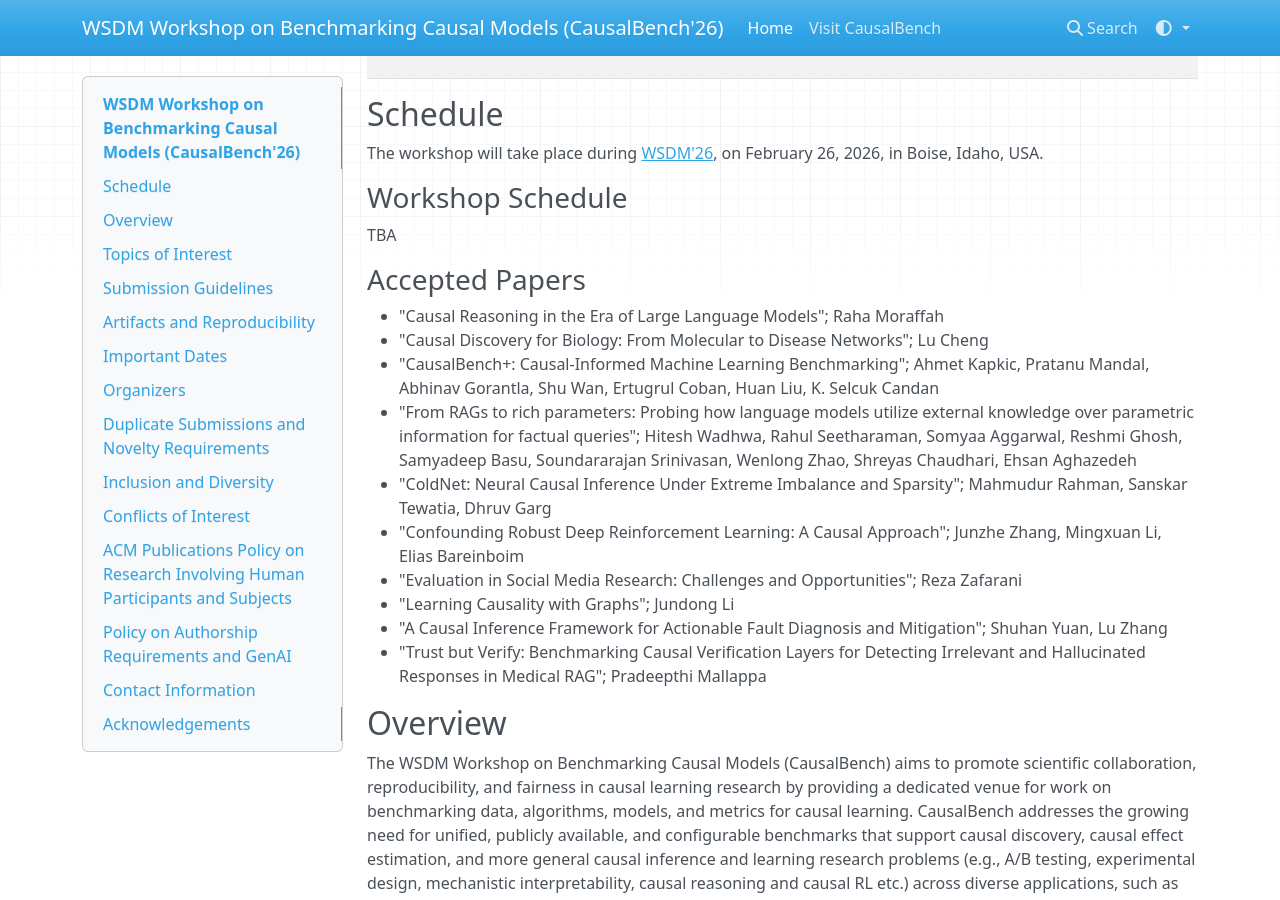
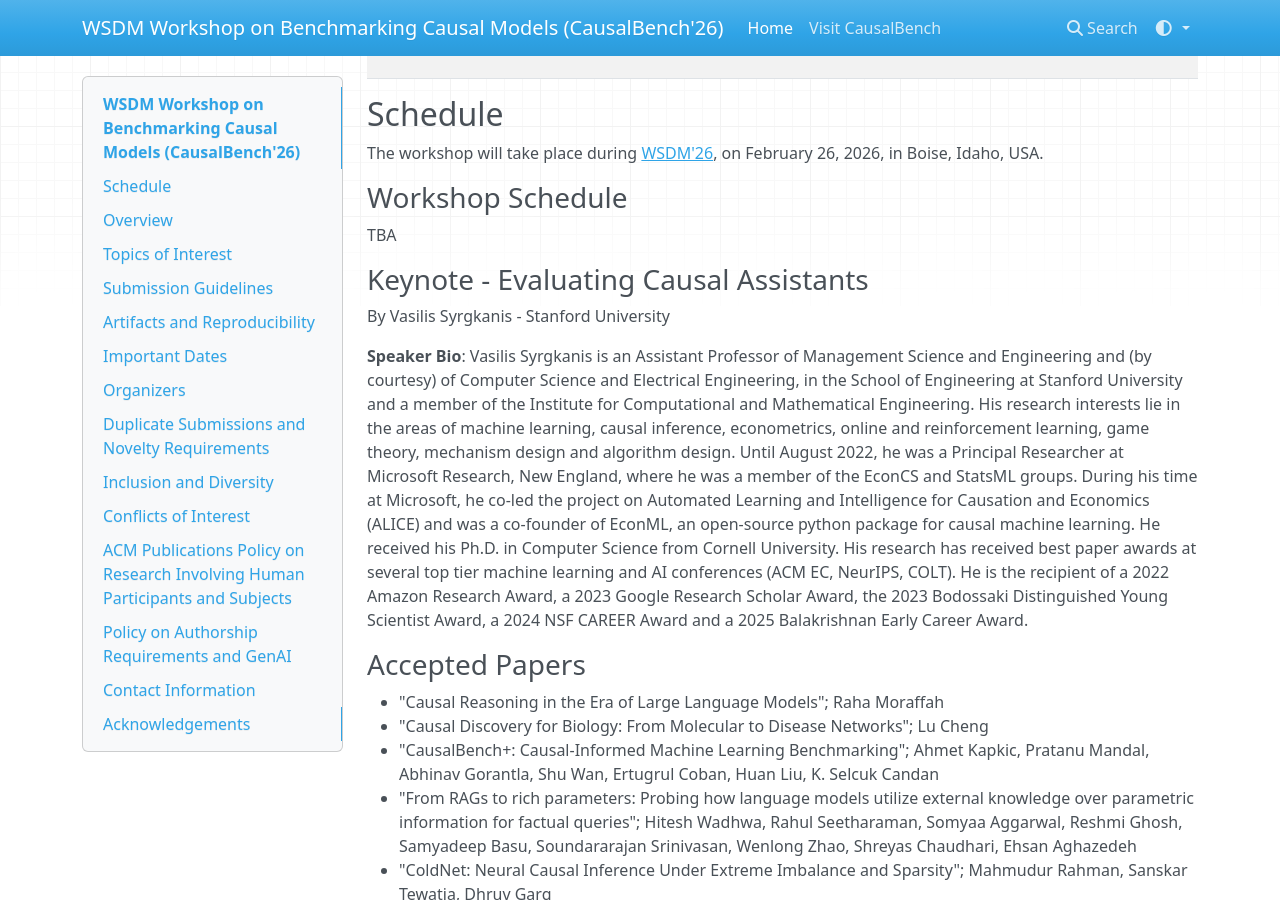
Before and after one commit to CausalBenchOrg/CausalBench-WSDM26, an MkDocs documentation site: the page built from docs/index.md, in a window 1280 px wide and 900 px high, scrolled down 380 px. Built offline with MkDocs 1.6.1, drawn with Linux system fonts in a browser that asks for light colours; nearby versions of some CDN libraries; some of the changed text lies outside the part shown.

Commit message:
Updated keynote.

```diff
--- a/docs/index.md
+++ b/docs/index.md
@@ -10,6 +10,12 @@
 
 ### Workshop Schedule
 TBA
+
+### Keynote - **Evaluating Causal Assistants**
+By Vasilis Syrgkanis - Stanford University
+
+**Speaker Bio**: Vasilis Syrgkanis is an Assistant Professor of Management Science and Engineering and (by courtesy) of Computer Science and Electrical Engineering, in the School of Engineering at Stanford University and a member of the Institute for Computational and Mathematical Engineering. His research interests lie in the areas of machine learning, causal inference, econometrics, online and reinforcement learning, game theory, mechanism design and algorithm design. Until August 2022, he was a Principal Researcher at Microsoft Research, New England, where he was a member of the EconCS and StatsML groups. During his time at Microsoft, he co-led the project on Automated Learning and Intelligence for Causation and Economics (ALICE) and was a co-founder of EconML, an open-source python package for causal machine learning. He received his Ph.D. in Computer Science from Cornell University. His research has received best paper awards at several top tier machine learning and AI conferences (ACM EC, NeurIPS, COLT). He is the recipient of a 2022 Amazon Research Award, a 2023 Google Research Scholar Award, the 2023 Bodossaki Distinguished Young Scientist Award, a 2024 NSF CAREER Award and a 2025 Balakrishnan Early Career Award.
+
 
 ### Accepted Papers
 - "Causal Reasoning in the Era of Large Language Models"; Raha Moraffah
```
Also changed, not shown: other parts of docs/index.md (+1 -1 lines).
